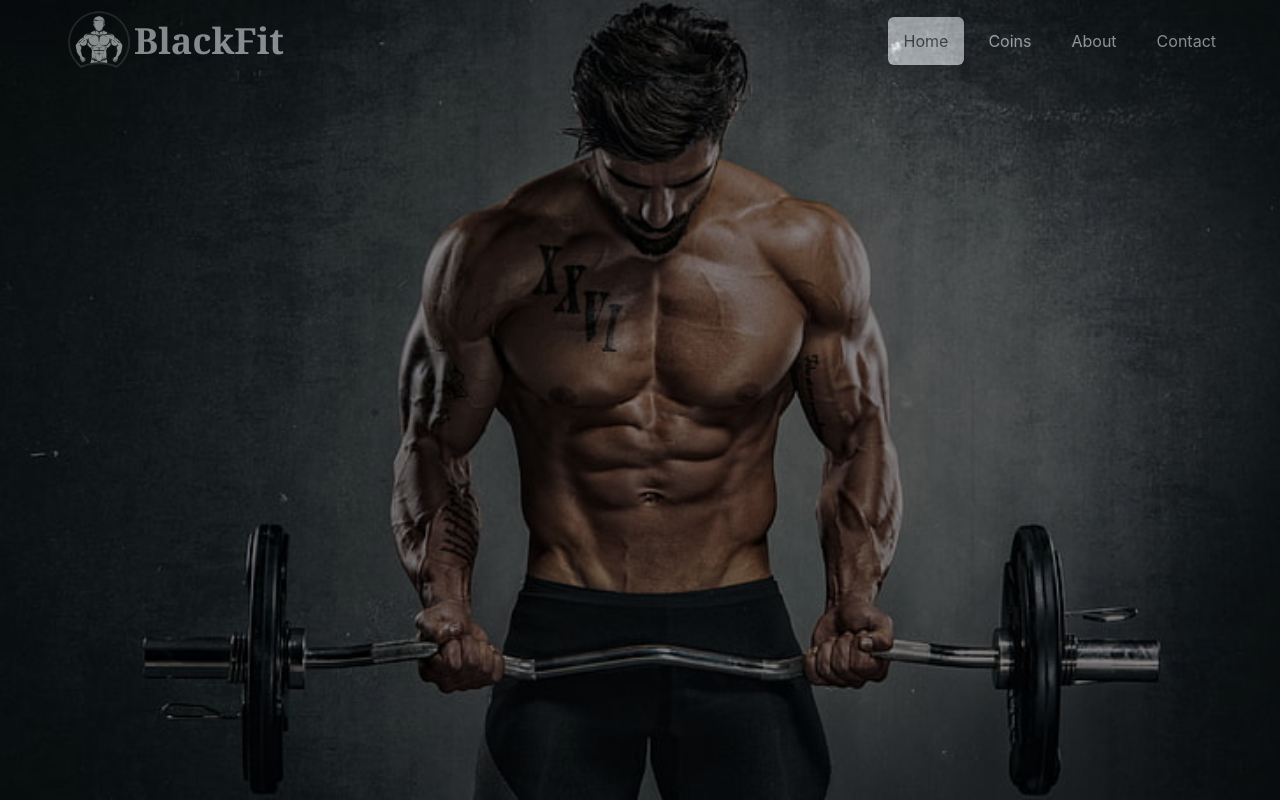
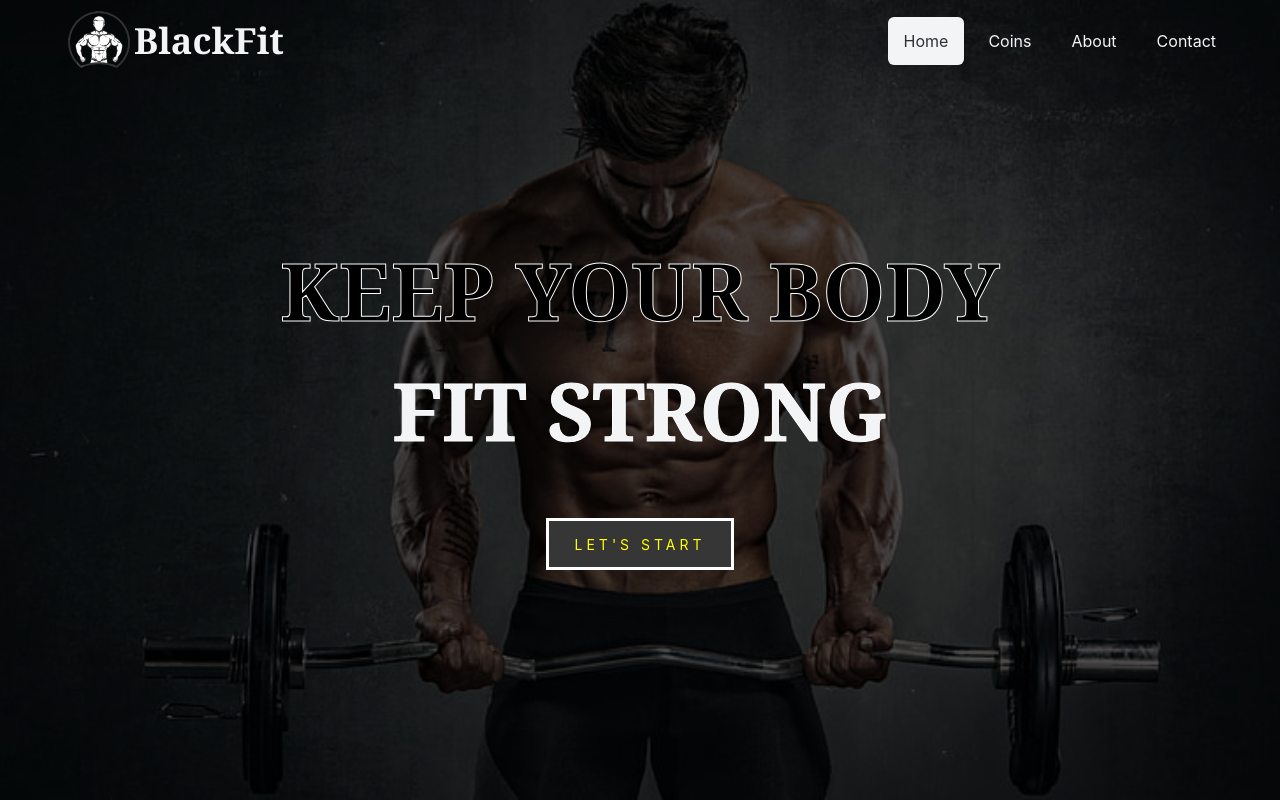
Before and after one commit to SumiAkter2/blackfit, a React (Create React App) app: page / in a window 1280 px wide. Built offline with nearby package versions, Linux system fonts and the light colour scheme.

Commit message:
banner added

```diff
--- a/src/Component/Home/Banner.css
+++ b/src/Component/Home/Banner.css
@@ -12,3 +12,65 @@
     color: #fff;
 
 }
+.banner-container h1{
+    -webkit-text-stroke-width: 1px;
+    -webkit-text-stroke-color: #fff;
+    font-size: 80px;
+    line-height: 1.5;
+}
+button {
+    padding: 0.9em 1.8em;
+    text-transform: uppercase;
+    text-decoration: none;
+    letter-spacing: 4px;
+    color: transparent;
+    border: 3px solid #fff;
+    font-size: 14px;
+    position: relative;
+    font-family: inherit;
+    background: transparent;
+}
+
+button::before {
+    content: "Let's Start";
+    position: absolute;
+    top: 0;
+    left: 0;
+    width: 100%;
+    height: 100%;
+    background-color: #363636;
+    color: #ff0;
+    display: flex;
+    justify-content: center;
+    align-items: center;
+    transition: all 0.5s;
+}
+
+button:hover::before {
+    left: 100%;
+    transform: scale(0) rotateY(360deg);
+    opacity: 0;
+}
+
+button::after {
+    content: "Let's Start";
+    position: absolute;
+    top: 0;
+    left: -100%;
+    width: 100%;
+    height: 100%;
+    background-color: #363636;
+    color: #ff0;
+    display: flex;
+    justify-content: center;
+    align-items: center;
+    transition: all 0.5s;
+    transform: scale(0) rotateY(0deg);
+    opacity: 0;
+}
+
+button:hover::after {
+    left: 0;
+    transform: scale(1) rotateY(360deg);
+    opacity: 1;
+}
--- a/src/Component/Home/Banner.js
+++ b/src/Component/Home/Banner.js
@@ -4,15 +4,11 @@ import brandLogo from "../../img/1471828-middle-removebg-preview.png";
 import "./Banner.css";
 const Banner = ({ children }) => {
   return (
-    <div className="banner-container">
-      <div className="banner-content opacity-50">
+    <div className="banner-container hero">
+      <div className="banner-content opacity-70 hero-overlay"> </div>
       {/* navbar section */}
       <div className="drawer drawer-end fixed top-0 text-primary">
-            <input
-              id="  my-drawer-3"
-              type="checkbox"
-              className="drawer-toggle"
-            />
+        <input id="  my-drawer-3" type="checkbox" className="drawer-toggle" />
         <div className="drawer-content  flex flex-col">
           <div className="w-full navbar  lg:px-12   ">
             <div className="flex-1 px-2 lg:mx-2 font-bold text-2xl">
@@ -21,14 +17,13 @@ const Banner = ({ children }) => {
                 src={brandLogo}
                 alt="bitcoin-logo"
               />
-                  <h2 className="text-primary lg:text-4xl text-2xl font-serif">BlackFit</h2>
+              <h2 className="text-primary lg:text-4xl text-2xl font-serif">
+                BlackFit
+              </h2>
             </div>
 
             <div className="flex-none lg:hidden">
-                  <label
-                    for="  my-drawer-3"
-                    className="btn btn-square btn-ghost"
-                  >
+              <label for="  my-drawer-3" className="btn btn-square btn-ghost">
                 <svg
                   xmlns="http://www.w3.org/2000/svg"
                   fill="none"
@@ -65,10 +60,7 @@ const Banner = ({ children }) => {
                 </li>
 
                 <li>
-                      <NavLink
-                        className="rounded-md h-12 my-auto"
-                        to="/contact"
-                      >
+                  <NavLink className="rounded-md h-12 my-auto" to="/contact">
                     Contact
                   </NavLink>
                 </li>
@@ -107,12 +99,21 @@ const Banner = ({ children }) => {
         </div>
       </div>
       {/* banner text */}
-              <div>
+      <div className="hero-content">
+        <div className="text-center ">
+          <h1 className="text-black lg:text-5xl text-3xl font-serif font-bold uppercase ">
+            <span > Keep Your body</span>
+          </h1>
+          <h1 className="text-primary lg:text-5xl text-3xl font-serif font-bold uppercase">
+            Fit Strong
+          </h1>
 
+          <button className="mt-12">
+            <span></span>Let's Start
+          </button>
         </div>
       </div>
     </div>
-
   );
 };
 
```
Lines whose indentation alone changed are shown as unchanged.
